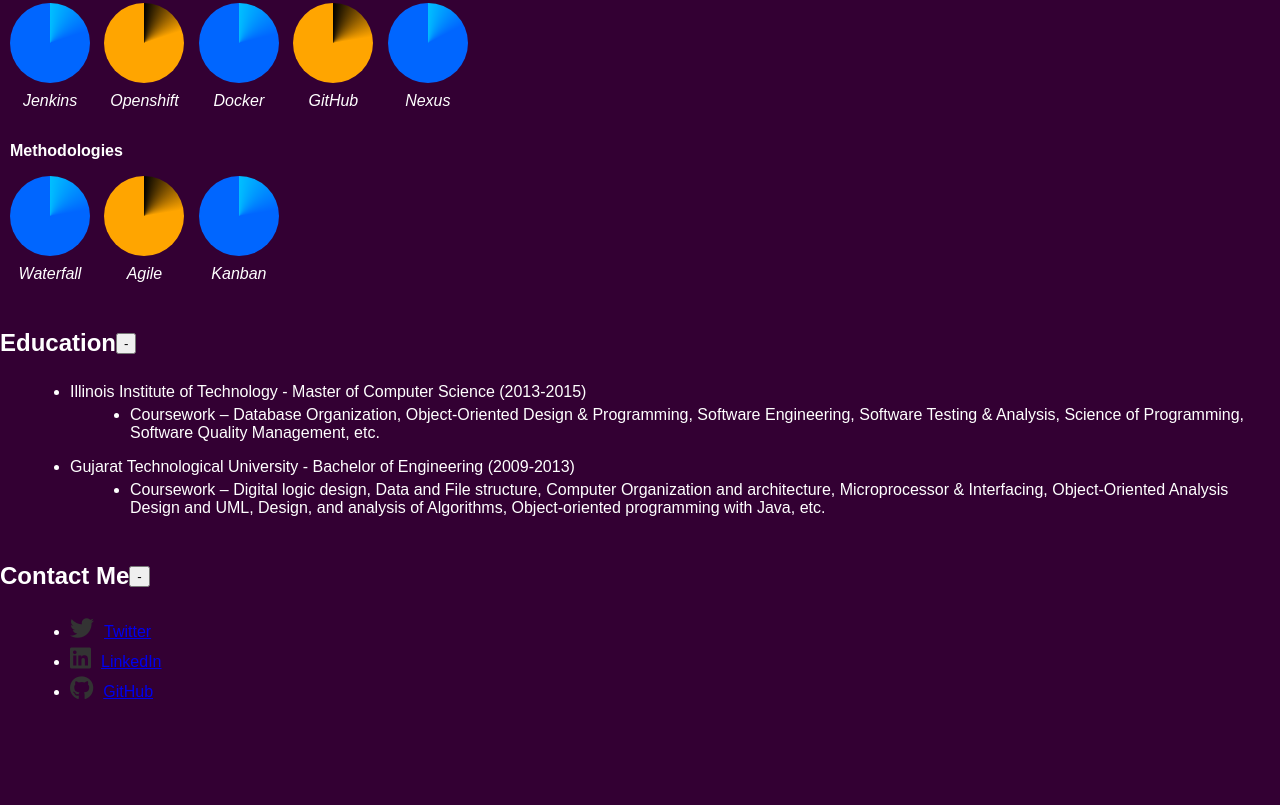
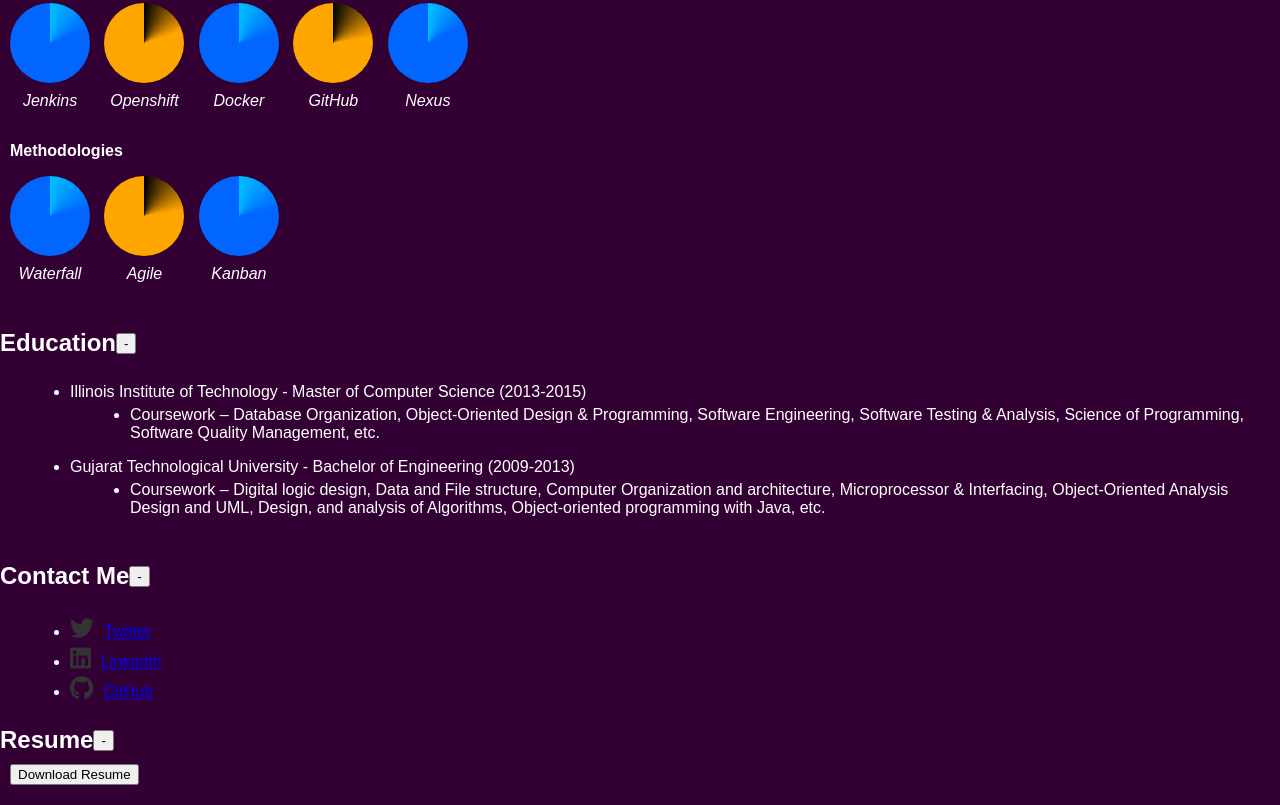
Before and after one commit to rkalbi/rkalbi.github.io, a plain HTML site: page index.html in a window 1280 px wide. Shown: the part 3741-4546 px from the top of the page. Before the commit the page ends 4467 px from the top, so only its background shows below. Drawn offline with Linux system fonts and the light colour scheme.

Commit message:
download resume
Option to download resume pdf

```diff
--- a/css/resume.css
+++ b/css/resume.css
@@ -2,8 +2,8 @@
 
 body {
     font-family: Arial, sans-serif;
-    background-color: #330033;
-    color: #ffffff;
+    background-color: #330033 !important;
+    color: #ffffff !important;
     margin: 0;
     padding: 0;
 }
--- a/index.html
+++ b/index.html
@@ -353,6 +353,15 @@
 		</div>
 
     </section>
+
+	<section class="section">
+	<h2>Resume<button class="toggle">+</button></h2>
+	<div class="section-content">
+		<a href="files/Ramesh_Kalbi_Resume.pdf" download>
+			<button>Download Resume</button>
+		</a>
+	</div>
+	</section>
 </main>
 
 <footer>
```
Also changed, not shown: 1 other file.
